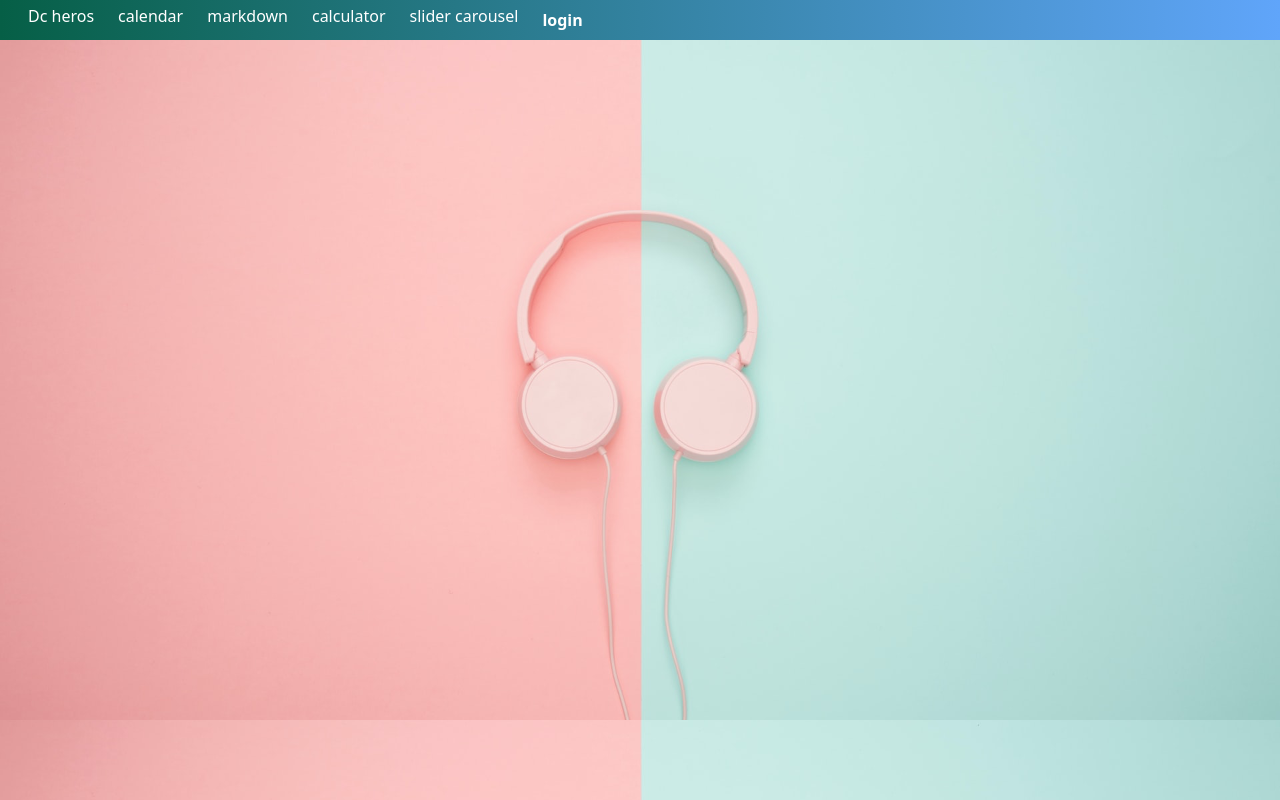
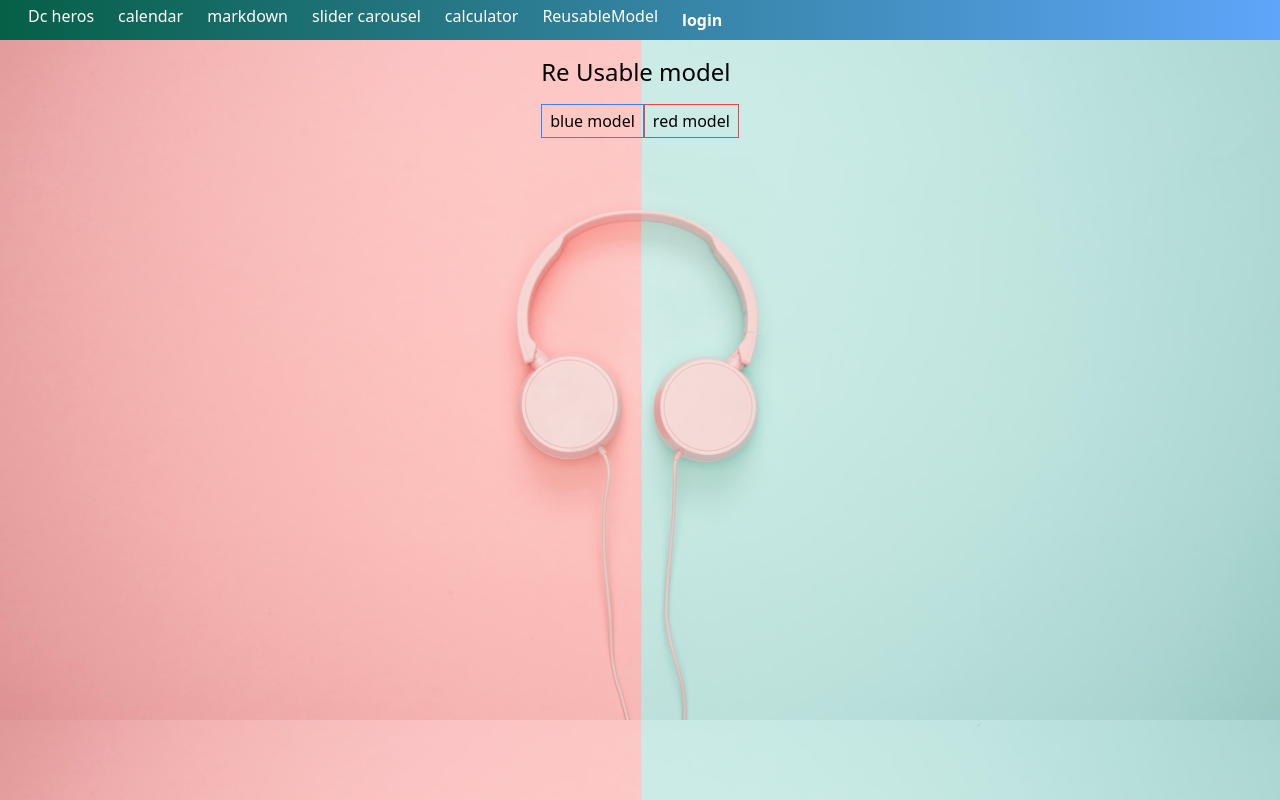
Before and after one commit to tejpratap545/vue_3_app, a Vue app: page /reusableModel in a window 1280 px wide. Built offline with nearby package versions, Linux system fonts and the light colour scheme; no server answers.

Commit message:
complete models and compositions

```diff
--- a/src/components/appheader.vue
+++ b/src/components/appheader.vue
@@ -29,8 +29,9 @@ export default {
         { title: "Dc heros", to: "/dc-heros" },
         { title: "calendar", to: "/calendar" },
         { title: "markdown", to: "/markdown" },
+        { title: "slider carousel", to: "/slider" },
         { title: "calculator", to: "/calculator" },
-        { title: "slider carousel", to: "/slider" },
+        { title: "ReusableModel", to: "/reusableModel" },
       ],
     };
   },
--- /dev/null
+++ b/src/components/model.vue
@@ -0,0 +1,47 @@
+<template>
+  <div v-if="modelopen==true">
+<section
+       @click="modelopen=!(modelopen)"
+      class="h-screen z-20 w-screen bg-gray-900 fixed top-0 left-0 opacity-50"
+    ></section>
+    <div class="absolute font-bold inset-0">
+      <div class="flex h-full">
+        <div class="m-auto z-30 bg-white rounded p-2 w-1/3 shadow">
+           <h1>
+            <slot name="title">nothing there</slot>
+           </h1>
+           <main>
+             <slot name="body">    </slot>
+           </main>
+        </div>
+      </div>
+    </div>
+  </div>
+
+
+</template>
+
+<script>
+
+
+
+export default {
+   data() {
+     return {
+       modelopen:true
+     }
+   },
+
+    methods: {
+     close(){
+        this.modelopen = false
+     },
+
+
+    }
+
+};
+</script>
+
+<style>
+</style>
--- a/src/pages/Markdown.vue
+++ b/src/pages/Markdown.vue
@@ -17,18 +17,18 @@
 
 <script>
 import marked from "marked";
-import debounce from "../utilities/mixins/debounce";
+// import debounce from "../utilities/mixins/debounce";
+import useDebounce  from "../utilities/composition/useDebounce.js";
 export default {
-  mixins:[debounce],
+  setup() {
+  },
   data() {
     return {
       text: " ",
+      debounce: "",
 
     };
   },
-   mounted() {
-   this.$refs.markdownref.focus()
-      },
   computed: {
     markedtext() {
       return marked(this.text);
@@ -37,10 +37,17 @@ export default {
   methods: {
     update(e) {
       const task=()=>(this.text=e.target.value);
-      this.debounce(task)
+
+      this.debounce(task,500)
     },
 
   },
+  mounted() {
+
+      this.debounce = useDebounce();
+      this.$refs.markdownref.focus()
+         },
+
 };
 </script>
 
--- /dev/null
+++ b/src/pages/reusableModel.vue
@@ -0,0 +1,53 @@
+<template>
+  <section class="flex w-full">
+    <div class="m-auto">
+      <h1 class="text-2xl my-4">Re Usable model</h1>
+
+      <button
+        class="border display:block; p-2 border-blue-500"
+        v-on:click="bluemodelopen = !bluemodelopen"
+      >
+        blue model
+      </button>
+      <button
+        class="border p-2 display:block; border-red-500"
+        v-on:click="redmodelopen = !redmodelopen"
+      >
+        red model
+      </button>
+
+      <model v-if="bluemodelopen == true">
+
+        <h1 class="text-blue-500">blue</h1>
+
+      </model>
+
+      <model v-if="redmodelopen == true">
+        <template #title>
+          <h1 class="text-red-500">red</h1>
+        </template>
+        <template v-slot:body>
+          <h1 class="text-red-300">body here</h1>
+        </template>
+      </model>
+    </div>
+  </section>
+</template>
+
+<script>
+import model from "../components/model.vue";
+
+export default {
+  components: { model },
+
+  data() {
+    return {
+      redmodelopen: false,
+      bluemodelopen: false,
+    };
+  },
+};
+</script>
+
+<style>
+</style>
--- a/src/router.js
+++ b/src/router.js
@@ -6,6 +6,7 @@ import HelloWorld from './pages/HelloWorld.vue'
 import Markdown from './pages/Markdown.vue'
 import slider from './pages/slider.vue'
 import calculator from './pages/calculator.vue'
+import reusableModel from './pages/reusableModel.vue'
 
 const routes = [
     { path:"/", component: HelloWorld},
@@ -14,6 +15,7 @@ const routes = [
     { path:"/markdown", component: Markdown},
     { path:"/slider", component: slider},
     { path:"/calculator", component: calculator},
+    { path:"/reusableModel", component:reusableModel},
 
 ]
 const router = createRouter({
--- /dev/null
+++ b/src/utilities/composition/useDebounce.js
@@ -0,0 +1,11 @@
+import { ref } from "vue";
+export default function useDebounce() {
+  const timeout = ref("");
+
+  function debounce(func, wait = 1000) {
+    clearTimeout(timeout.value);
+    timeout.value = setTimeout(func, wait);
+  }
+
+  return debounce;
+}
```
Also changed, not shown: src/utilities/composition/useWindowEvent.js (added, +7 -0 lines).
